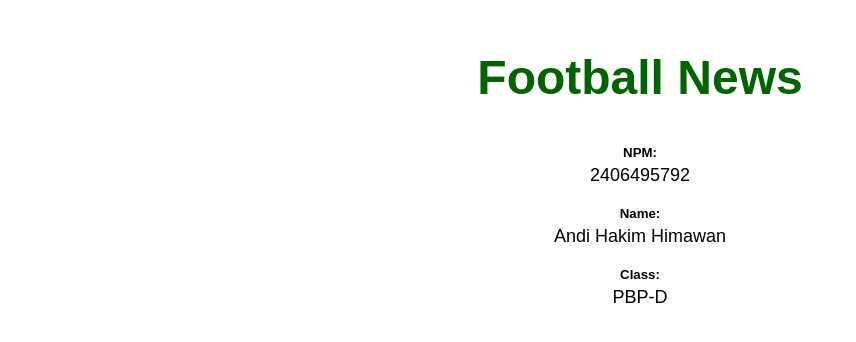
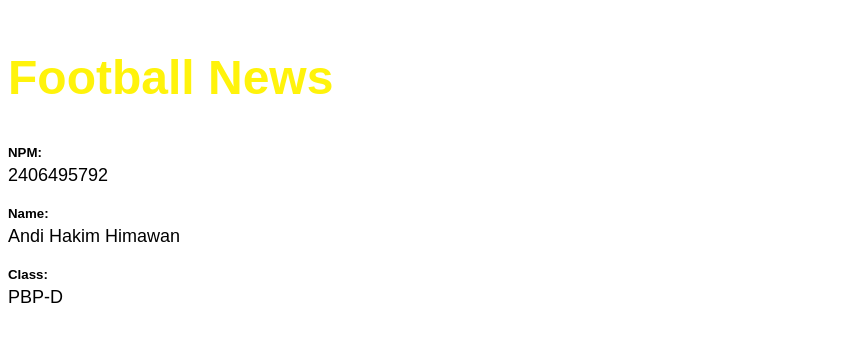
Before and after one commit to SirinAX/football-news, a Django app: page / in a window 1280 px wide. Shown: the top 342 px of the page, without its empty margins (0-856 px from the left). Run offline with Django 5.2, Linux system fonts and the light colour scheme.

Commit message:
Complete tutorial 1: Django MVT implementation(after revision(again))

```diff
--- a/main/templates/main.html
+++ b/main/templates/main.html
@@ -6,12 +6,12 @@
     <style>
         body {
             font-family: Arial, sans-serif;
-            text-align: center;
+            text-align: left;
             margin-top: 50px;
         }
         h1 {
             font-size: 48px;
-            color: darkgreen;
+            color: rgb(255, 243, 11);
             margin-bottom: 40px;
         }
         h5 {
```
